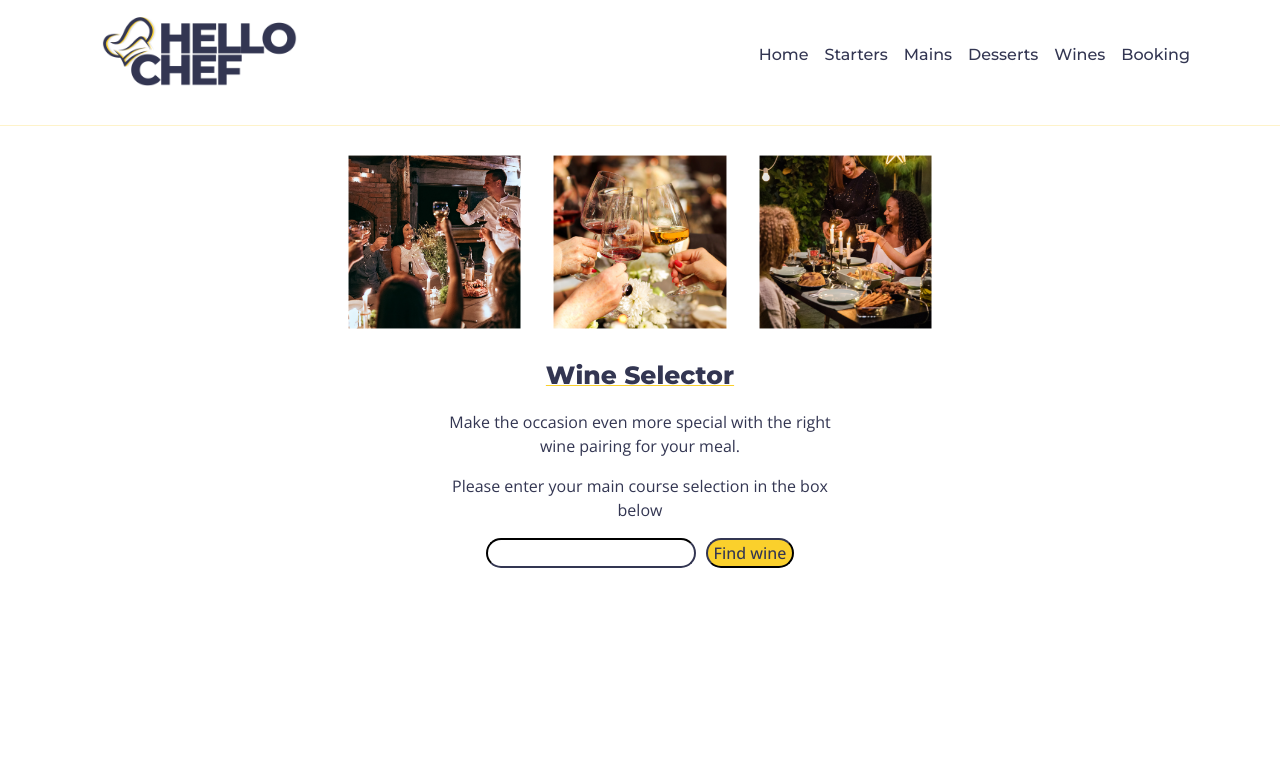
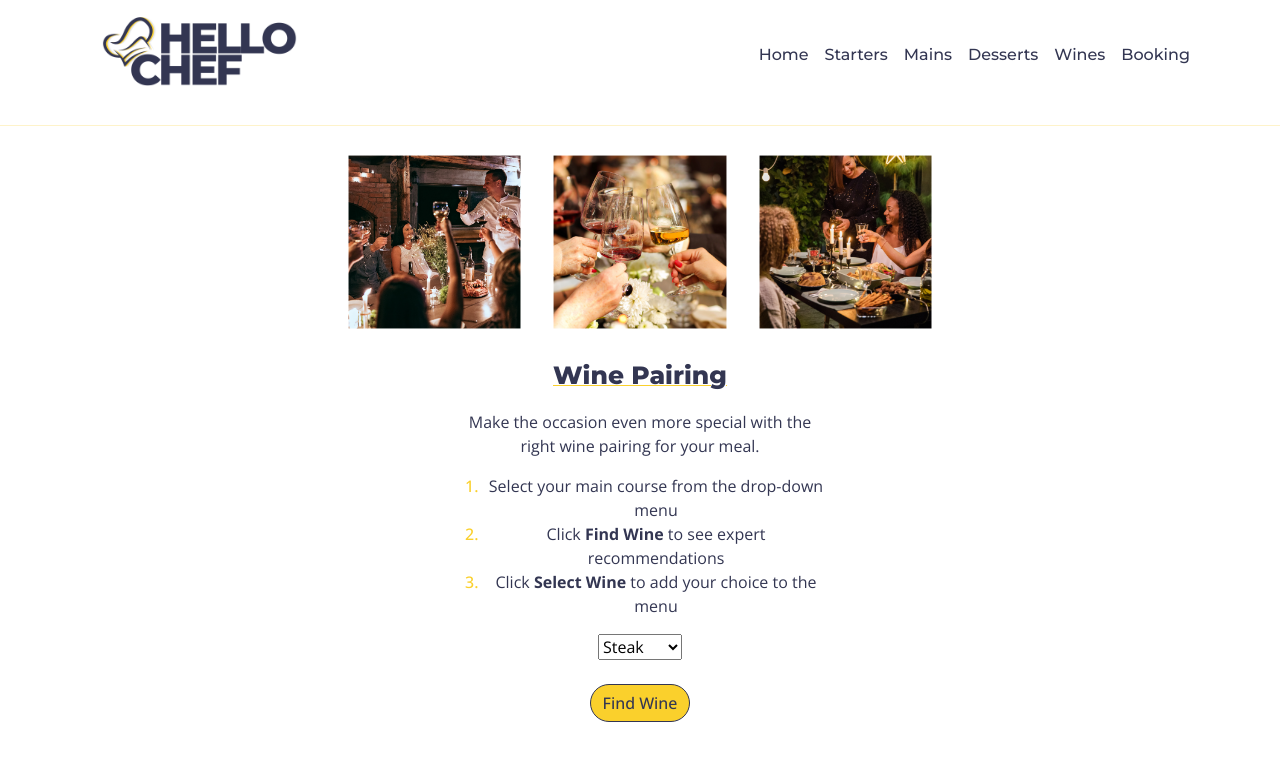
Before and after one commit to Ian-Garrigan/react-pwa-group-project, a React (Create React App) app: page /Wines in a window 1280 px wide. Shown: the top 760 px of the page. Built offline with nearby package versions, Linux system fonts and the light colour scheme.

Commit message:
Update Wines.js

```diff
--- a/src/views/Wines.js
+++ b/src/views/Wines.js
@@ -1,8 +1,8 @@
 /*Filename:Wines.js*/
 
 import { Container, Col, Row, Button, } from "react-bootstrap";
-import Input from "../components/Input";
 import Drinks from "../components/WineCards";
+import WinePairing from "../components/WinePairing";
 
 function Wines(){
   return(
@@ -22,11 +22,7 @@ function Wines(){
         <Col lg={4}>
         </Col>
         <Col className="justify-content-center align-items-center text-center" lg={4}>
-          <p className="heading text-underlined">Wine Selector</p>
-          <p>Make the occasion even more special with the right wine pairing for your meal.</p>
-          <p>Please enter your main course selection in the box below</p>
-          <Input />
-
+          <WinePairing />
         </Col>
         <Col lg={4}>
         </Col>
```
